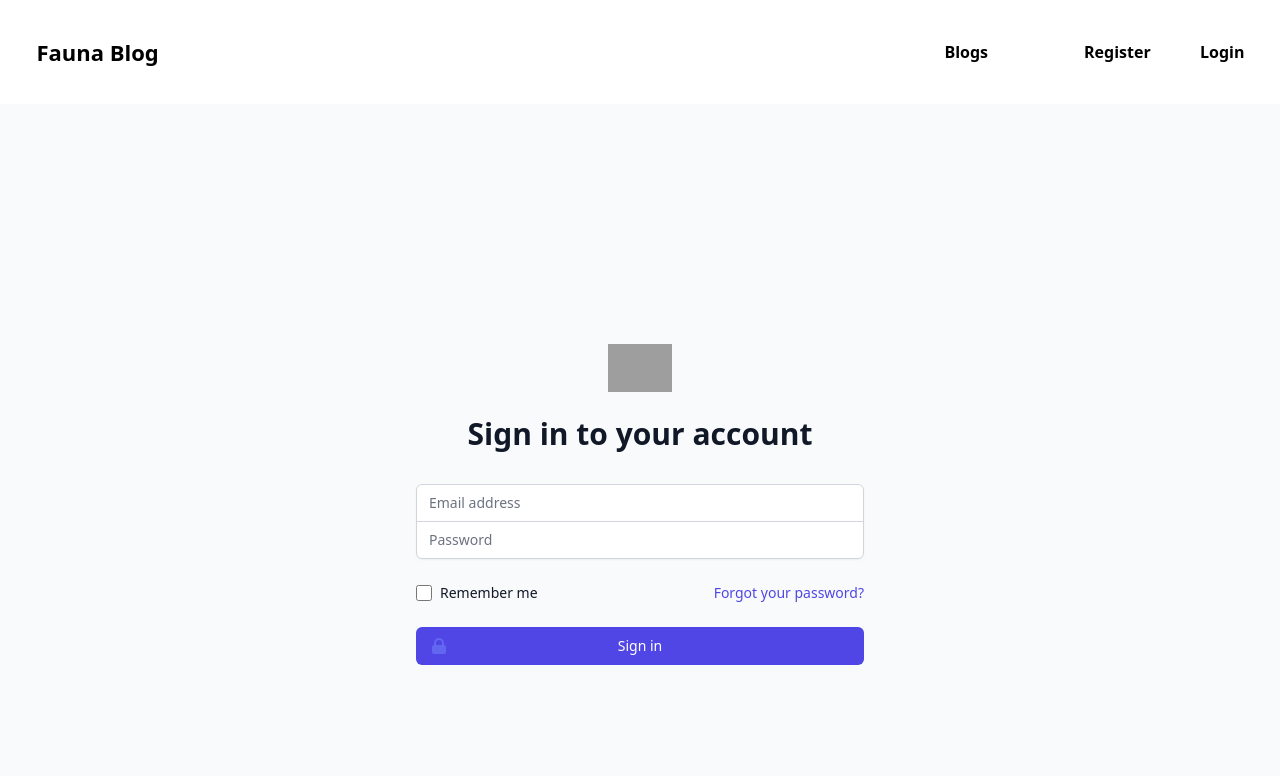
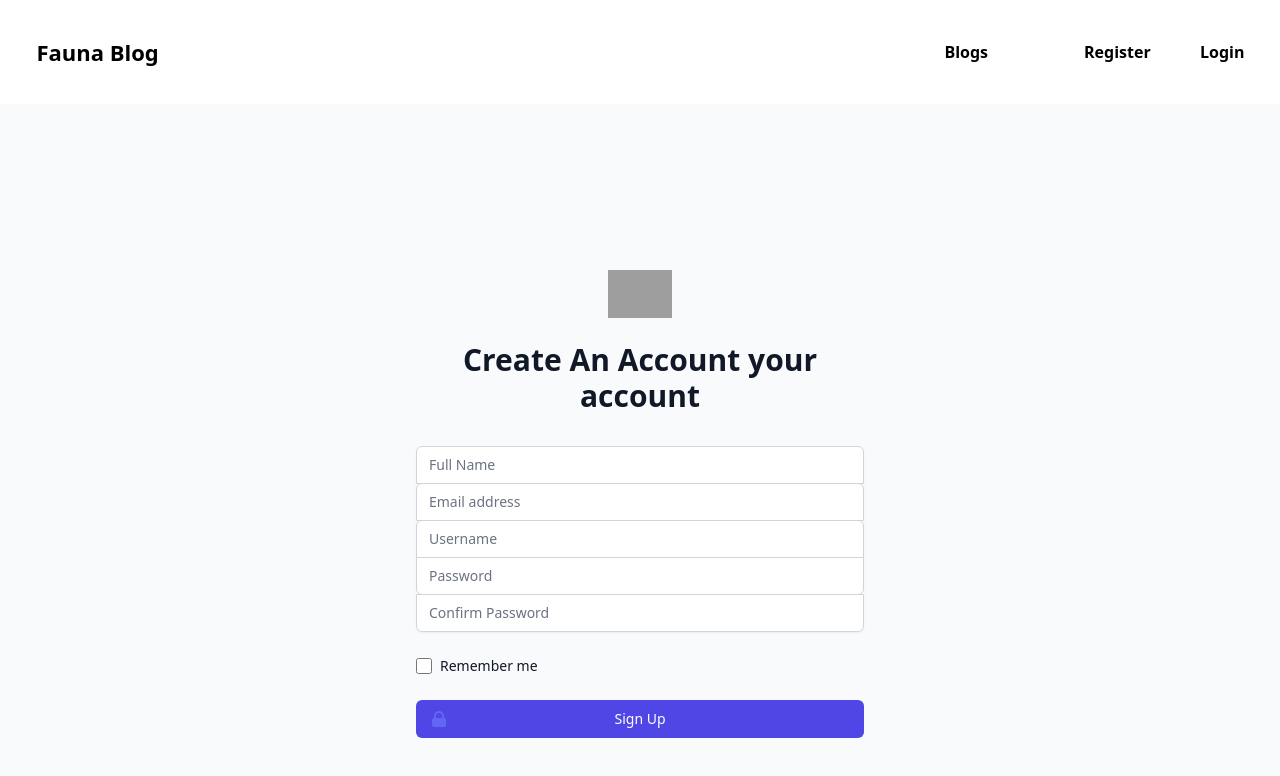
Before and after one commit to Babatunde13/fauna-blog, a React (Create React App) app: page /signup in a window 1280 px wide. Shown: the top 776 px of the page. Built offline with nearby package versions, Linux system fonts and the light colour scheme; grey boxes are pictures that could not be loaded.

Commit message:
Fixed signup rendering issue

```diff
--- a/src/App.js
+++ b/src/App.js
@@ -2,7 +2,7 @@ import "tailwindcss/dist/tailwind.css";
 import { BrowserRouter as Router, Switch, Route } from "react-router-dom";
 import HomePage from './screens/HomePage'
 import SignIn from './screens/SignIn'
-import SignUp from './screens/SignIn'
+import SignUp from './screens/SignUp'
 import NotFound from './screens/NotFound'
 import Blog from './screens/Blog'
 import Markdown from "./markdown";
--- a/src/screens/Blog.js
+++ b/src/screens/Blog.js
@@ -1,7 +1,7 @@
 import React from 'react'
 import Navbar from '../components/Navbar'
 
-export default function Blog({id, title, author, }) {
+const Blog = ({id, title, author, body, avatar, upvote, downvote}) => {
   const uri = window.location.href.split('/').slice(-1)[0]
   console.log(uri)
   return (
@@ -11,3 +11,5 @@ export default function Blog({id, title, author, }) {
     </div>
   )
 }
+
+export default Blog
--- a/src/screens/SignUp.js
+++ b/src/screens/SignUp.js
@@ -19,7 +19,7 @@ export default function SignIn() {
           <div className="rounded-md shadow-sm -space-y-px">
             <div>
               <label htmlFor="name" className="sr-only">Full Name</label>
-              <input id="name" name="name" type="text" autoComplete="text" required className="appearance-none rounded-none relative block w-full px-3 py-2 border border-gray-300 placeholder-gray-500 text-gray-900 rounded-t-md focus:outline-none focus:ring-indigo-500 focus:border-indigo-500 focus:z-10 sm:text-sm" placeholder="Email address" />
+              <input id="name" name="name" type="text" autoComplete="text" required className="appearance-none rounded-none relative block w-full px-3 py-2 border border-gray-300 placeholder-gray-500 text-gray-900 rounded-t-md focus:outline-none focus:ring-indigo-500 focus:border-indigo-500 focus:z-10 sm:text-sm" placeholder="Full Name" />
             </div>
 
             <div>
@@ -28,7 +28,7 @@ export default function SignIn() {
             </div>
             <div>
               <label htmlFor="username" className="sr-only">Username</label>
-              <input id="username" name="username" type="text" autoComplete="text" required className="appearance-none rounded-none relative block w-full px-3 py-2 border border-gray-300 placeholder-gray-500 text-gray-900 rounded-t-md focus:outline-none focus:ring-indigo-500 focus:border-indigo-500 focus:z-10 sm:text-sm" placeholder="Email address" />
+              <input id="username" name="username" type="text" autoComplete="text" required className="appearance-none rounded-none relative block w-full px-3 py-2 border border-gray-300 placeholder-gray-500 text-gray-900 rounded-t-md focus:outline-none focus:ring-indigo-500 focus:border-indigo-500 focus:z-10 sm:text-sm" placeholder="Username" />
             </div>
             <div>
               <label htmlFor="password" className="sr-only">Password</label>
@@ -36,7 +36,7 @@ export default function SignIn() {
             </div>
             <div>
               <label htmlFor="confirm_password" className="sr-only">Confirm Password</label>
-              <input id="confirm_password" name="confirm_password" type="password" autoComplete="current-password" required className="appearance-none rounded-none relative block w-full px-3 py-2 border border-gray-300 placeholder-gray-500 text-gray-900 rounded-b-md focus:outline-none focus:ring-indigo-500 focus:border-indigo-500 focus:z-10 sm:text-sm" placeholder="Password" />
+              <input id="confirm_password" name="confirm_password" type="password" autoComplete="current-password" required className="appearance-none rounded-none relative block w-full px-3 py-2 border border-gray-300 placeholder-gray-500 text-gray-900 rounded-b-md focus:outline-none focus:ring-indigo-500 focus:border-indigo-500 focus:z-10 sm:text-sm" placeholder="Confirm Password" />
             </div>
           </div>
 
```
Also changed, not shown: 1 other file (tests, documents, lock files or other folders).
